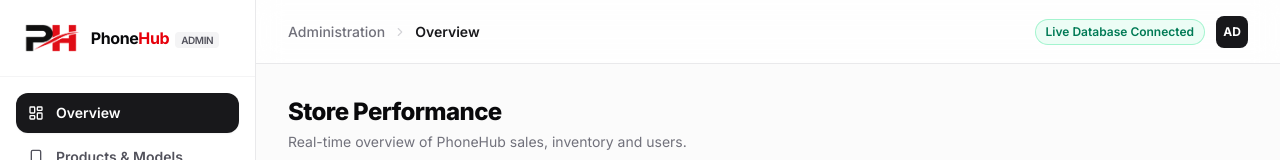
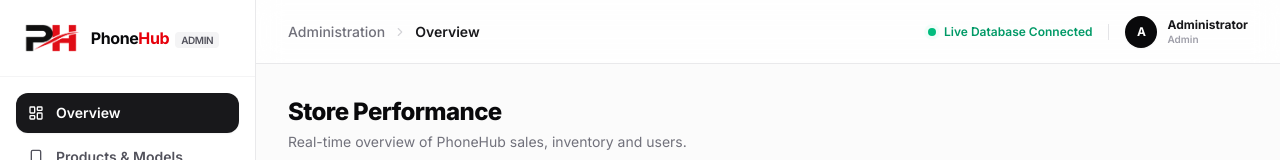
Before and after one commit to Srengsophea/PhoneHub, a React (Vite) app in the folder frontend/: page /admin in a window 1280 px wide. Shown: the top 160 px of the page. Built offline with nearby package versions, Linux system fonts and the light colour scheme; no server answers.

Commit message:
modernize admin header: sleek live status indicator and refined user profile avatar

```diff
--- a/frontend/src/layouts/AdminLayout.tsx
+++ b/frontend/src/layouts/AdminLayout.tsx
@@ -116,12 +116,29 @@ export function AdminLayout() {
             </span>
           </div>
 
-          <div className="flex items-center gap-3">
-            <span className="text-xs font-semibold text-emerald-700 bg-emerald-50 px-2.5 py-1 rounded-full ring-1 ring-emerald-200">
-              Live Database Connected
-            </span>
-            <div className="flex h-8 w-8 items-center justify-center rounded-lg bg-zinc-900 text-xs font-bold text-white">
-              {user?.name?.slice(0, 2).toUpperCase() || 'AD'}
+          <div className="flex items-center gap-4">
+            <div className="flex items-center gap-2 text-xs font-semibold text-emerald-600">
+              <span className="relative flex h-2 w-2">
+                <span className="animate-ping absolute inline-flex h-full w-full rounded-full bg-emerald-400 opacity-75"></span>
+                <span className="relative inline-flex rounded-full h-2 w-2 bg-emerald-500"></span>
+              </span>
+              <span>Live Database Connected</span>
+            </div>
+
+            <div className="h-4 w-px bg-zinc-200" />
+
+            <div className="flex items-center gap-2.5">
+              <div className="flex h-8 w-8 items-center justify-center rounded-full bg-zinc-950 text-xs font-bold text-white shadow-xs">
+                {user?.name?.charAt(0).toUpperCase() || 'A'}
+              </div>
+              <div className="hidden sm:block text-left">
+                <p className="text-xs font-bold text-zinc-900 leading-tight">
+                  {user?.name || 'Administrator'}
+                </p>
+                <p className="text-[10px] font-semibold text-zinc-400 capitalize">
+                  {user?.role || 'Admin'}
+                </p>
+              </div>
             </div>
           </div>
         </header>
```
